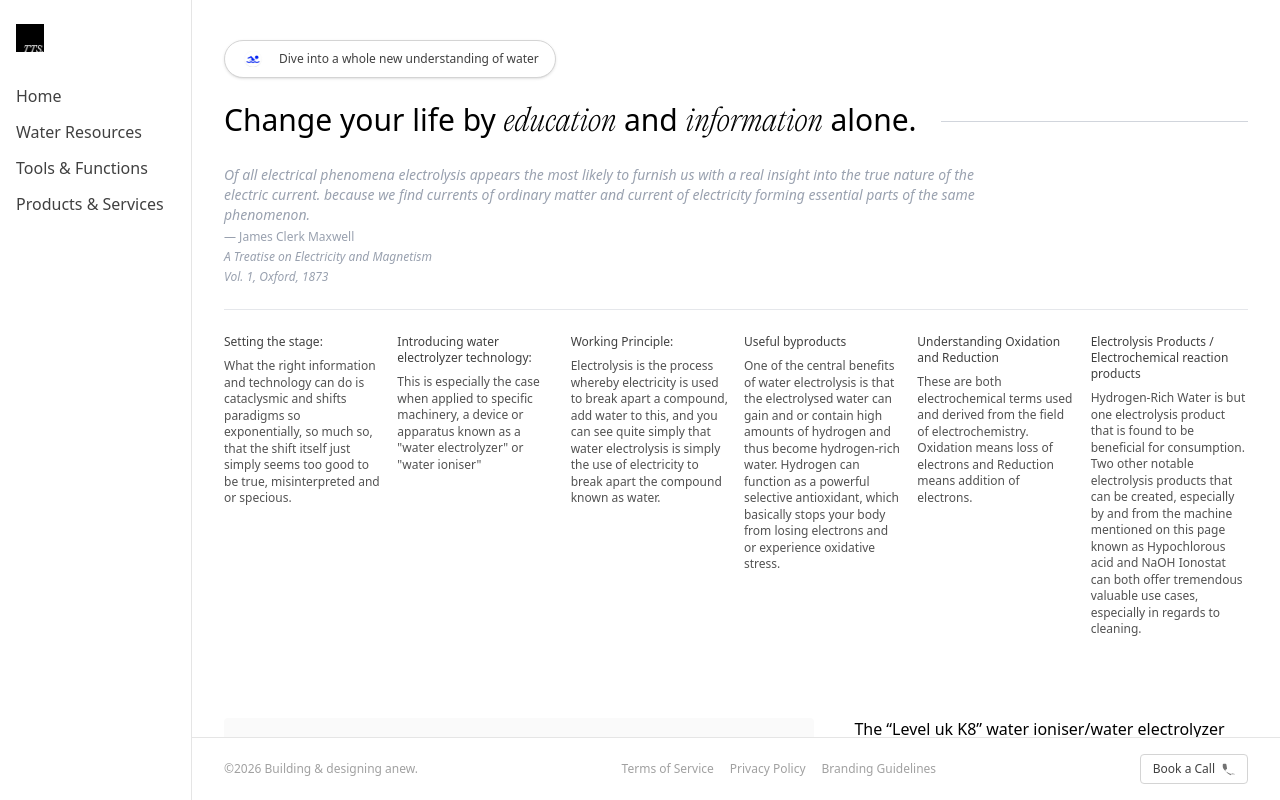
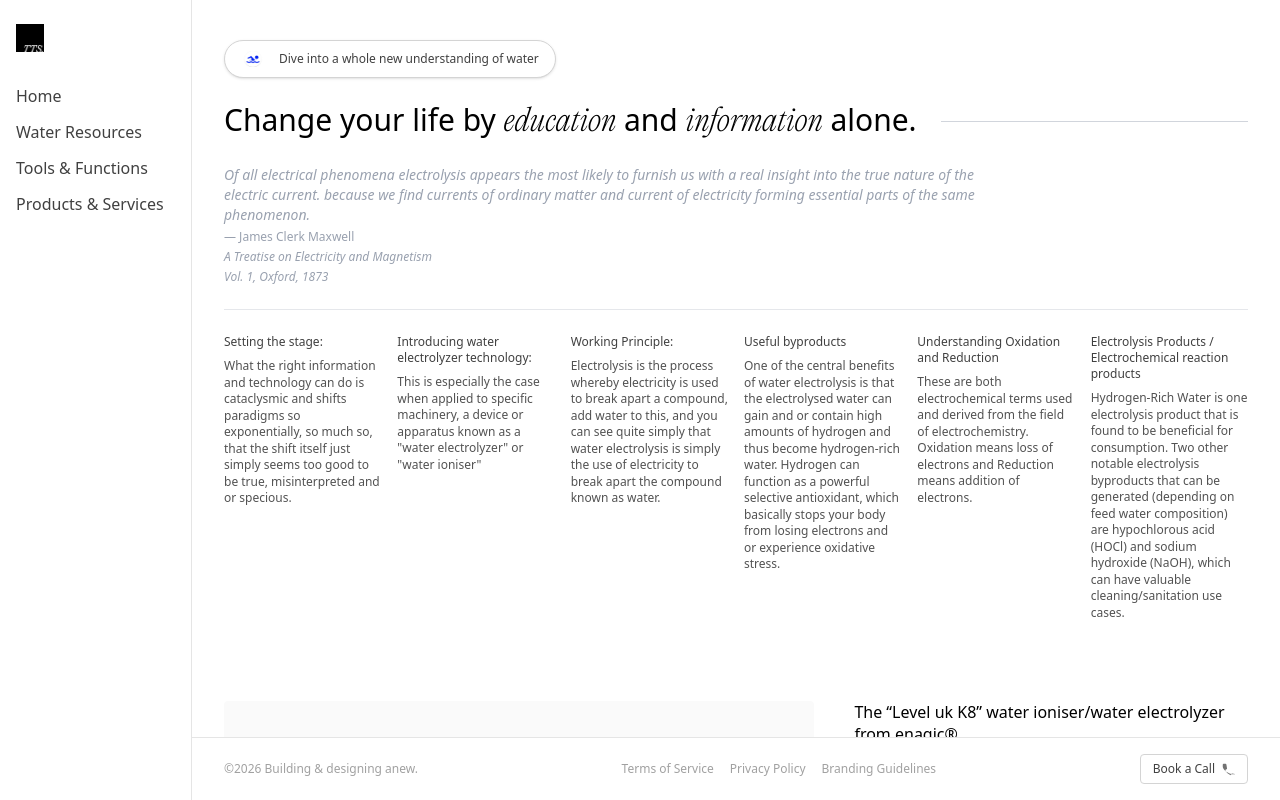
Before and after one commit to telluricaquarian/thethinkingspiritrepo, a Next.js app: page / in a window 1280 px wide. Built offline with nearby package versions, Linux system fonts and the light colour scheme.

Commit message:
Copy: fix electrolysis byproducts wording (remove Ionostat)

```diff
--- a/components/DesktopHome.tsx
+++ b/components/DesktopHome.tsx
@@ -32,7 +32,7 @@ const EXPLAINER_COLS = [
   },
   {
     heading: "Electrolysis Products / Electrochemical reaction products",
-    body: "Hydrogen-Rich Water is but one electrolysis product that is found to be beneficial for consumption.\n\nTwo other notable electrolysis products that can be created, especially by and from the machine mentioned on this page known as Hypochlorous acid and NaOH Ionostat can both offer tremendous valuable use cases, especially in regards to cleaning.",
+    body: "Hydrogen-Rich Water is one electrolysis product that is found to be beneficial for consumption.\n\nTwo other notable electrolysis byproducts that can be generated (depending on feed water composition) are hypochlorous acid (HOCl) and sodium hydroxide (NaOH), which can have valuable cleaning/sanitation use cases.",
   },
 ];
 
```
